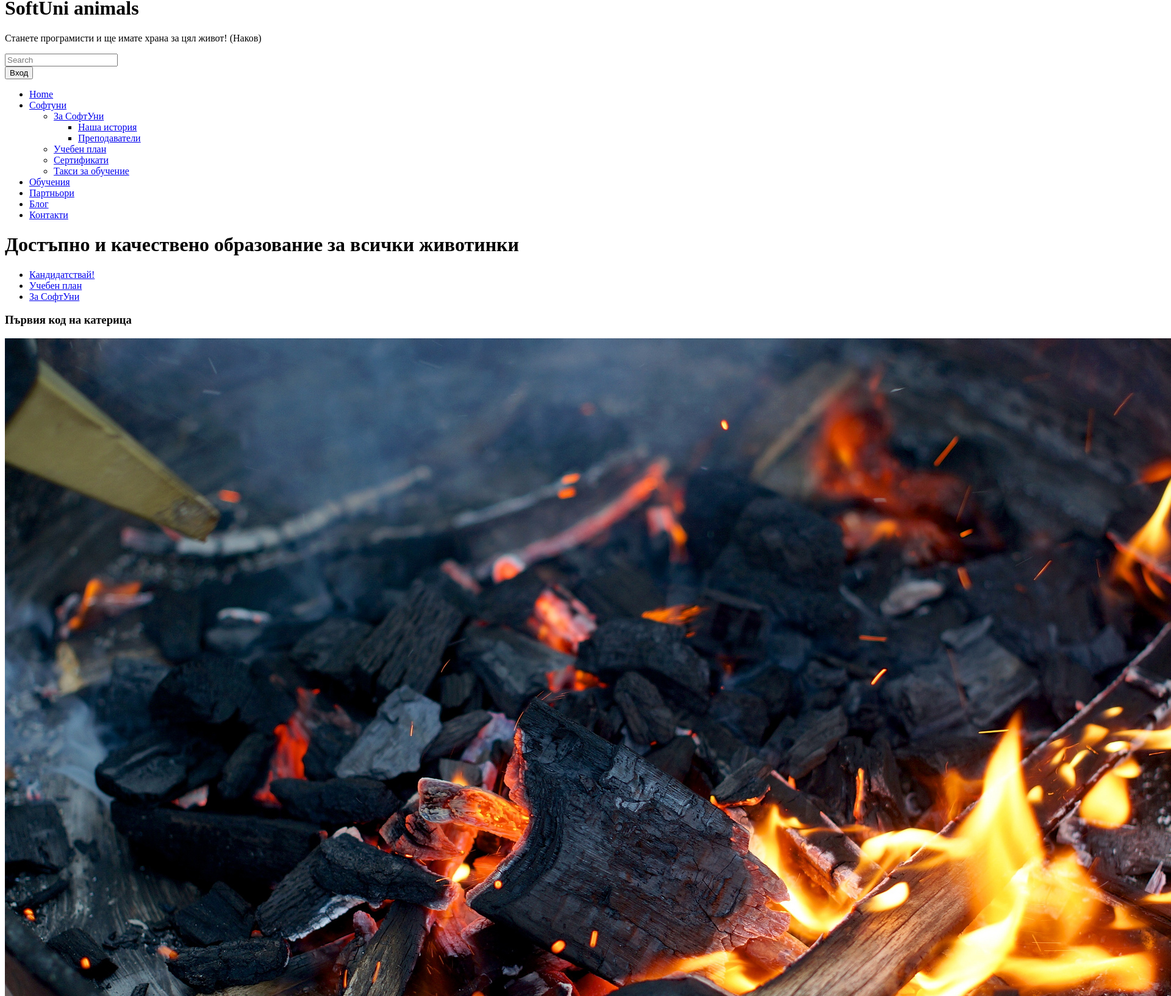
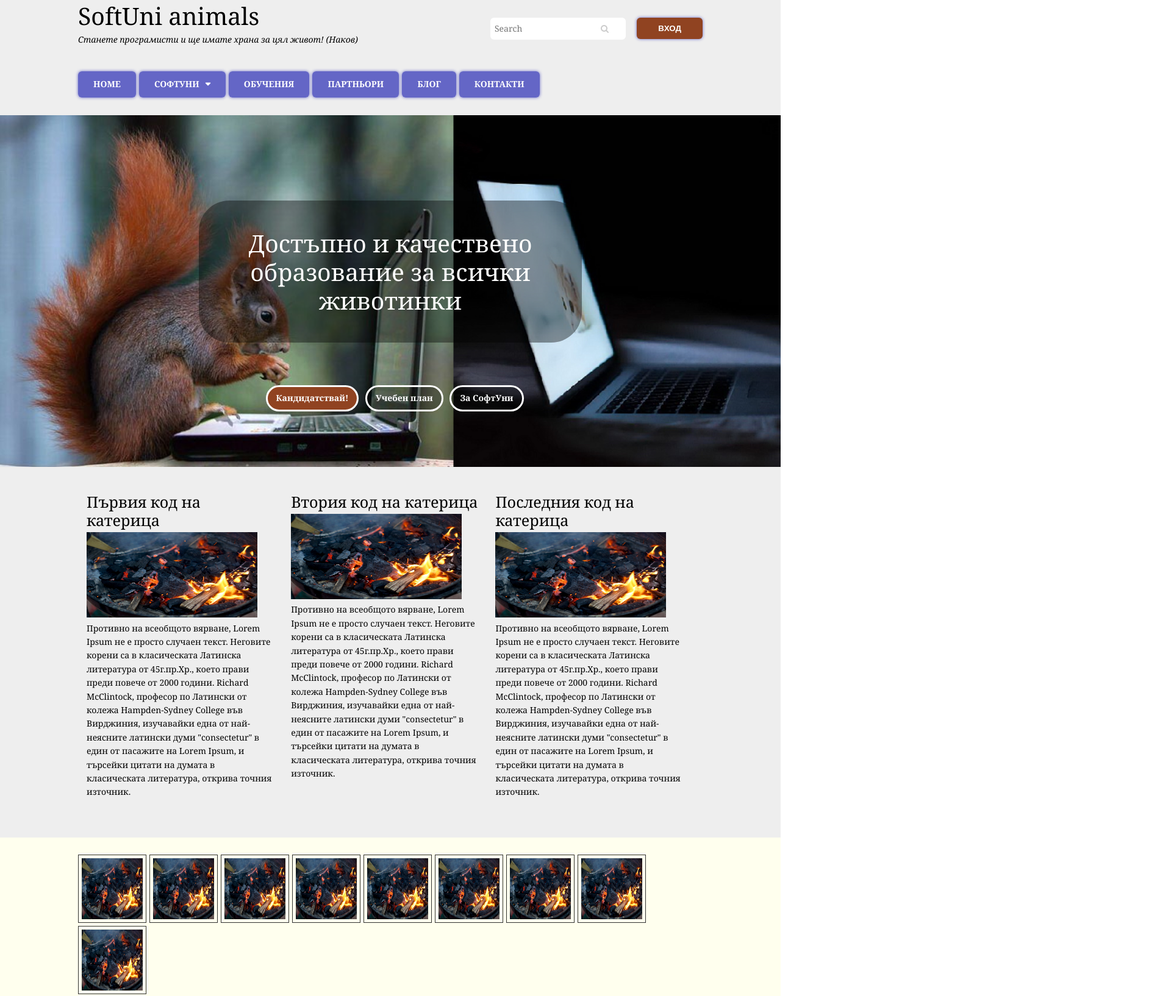
Before and after one commit to Dantooine/Dantooine-Project, a plain HTML site: page index.html in a window 1280 px wide. Shown: the part 26-1660 px from the top of the page at 61% size, 1920 px wide, since content can reach past the window. Drawn offline with Linux system fonts and the light colour scheme.

Commit message:
upload data

```diff
--- /dev/null
+++ b/About-history.html
@@ -0,0 +1,73 @@
+<!DOCTYPE html>
+<html>
+<head>
+    <meta charset="utf-8">
+    <title>Wrappers</title>
+    <link rel="stylesheet" href="css/typography.css" type="text/css" charset="utf-8">
+    <link rel="stylesheet" href="css/navigation.css" type="text/css" charset="utf-8">
+    <link rel="stylesheet" href="css/gallery.css" type="text/css" charset="utf-8">
+    <link rel="stylesheet" href="css/common.css" type="text/css" charset="utf-8">
+</head>
+<body>
+
+<div class="header">
+    <div class="wrapper">
+
+        <div class="corner">
+            <h1>SoftUni animals</h1>
+            <p>Станете програмисти  и ще имате храна за цял живот! (Наков)</p>
+
+            <div class="search">
+                <input type="search" placeholder="Search">
+            </div>
+            <button>Bход</button>
+        </div>
+        <nav>
+            <ul>
+                <li><a href="index.html">Home</a></li>
+                <li>
+                    <a href="#">Софтуни</a>
+                    <ul>
+                        <li><a href="#">За СофтУни</a>
+                            <ul>
+                                <li><a href="About-history.html">Наша история</a></li>
+                                <li><a href="#">Преподаватели</a></li>
+                            </ul>
+                        </li>
+                        <li><a href="#">Учебен план</a>
+
+                        </li>
+                        <li><a href="#">Сертификати</a></li>
+                        <li><a href="#">Такси за обучение</a></li>
+
+                    </ul>
+                </li>
+                <li><a href="#">Обучения</a></li>
+                <li><a href="#">Партньори</a></li>
+                <li><a href="#">Блог</a></li>
+                <li><a href="#">Контакти</a></li>
+
+            </ul>
+        </nav>
+    </div>
+</div>
+<div class="main">
+    <div class="wrapper">
+        <h2>Нашата история!</h2>
+        <p>Всички ме познавате нали? Аз съм Наков, готин пич, от пелени се занимавам с програмиране. </p>
+        <p>Едно от моите хобита е планинарство, обичам да програмирам навсякъде, в пещери, в борови горички, на върха на планини – това ме вдъхновява. В един такъв слънчев вдъхновяващ ден,   седях под една сладка елхичка и си писах код. Изведнъж на главата ми падна катерица, седна до мен и се втренчи в лаптопа ми. Показах й някакви готини трикове за писане на код – и тя направо се залепи за екрана, започна да натиска клавиши. Тогава ми дойде най-гениалната  идея – да създам училище за животни. Направо почувствах се Исак Нютон. </p>
+        <p>Почнахме. Първо трябваше да се създаде някаква комуникация между животни и преподавателския ми екип.  Така че, наложи се ние да научим животински език, а те да научат английски. Който не знае английски език, е неграмотен и да се връща в храсталаците (бисер)! </p>
+        <p>И  успяхме. Избрахме най-звездните си ученици сред животните, които сме обучавали.  Те станаха екипа на сегашната SoftUni Аnimals(линк).  Създадохме центрове за прием на студенти в планини, гори и главен корпус в зоологическата градина на София. Понякога приемаме и домашни животни, тях не ги бива много – мързеливи и лениви по моему без достатъчна мотивация. </p>
+        <p>Мотивацията за екипа на SoftUni Аnimals и за всичките ни животни ученици е наличието на по-добри условия за живот  - за катерицата винаги да има жълъди в хралупа, а за зайчето – пресно извадени сладки био морковчета от земята. Наков каза – станете програмисти  и ще имате храна за цял живот!(бисер)</p>
+        <p>Кандидатствай, не пропускай шанса си!</p>
+    </div>
+</div>
+
+<div class="footer">
+    <div class="wrapper">
+        <p>All rights not reserved &copy; 2022</p>
+    </div>
+</div>
+
+</body>
+</html>
--- /dev/null
+++ b/css/common.css
@@ -0,0 +1,146 @@
+@import url('https://cdnjs.cloudflare.com/ajax/libs/font-awesome/4.7.0/css/font-awesome.css');
+* { padding: 0; margin: 0; }
+
+body {
+
+}
+
+.wrapper {
+	width: 80%;
+	min-width: 400px;
+	margin: 0 auto;
+	padding: 2em 0;
+}
+
+.wrapper:after {
+	display: block;
+	content: '';
+	clear: both;
+	height: 0px;
+	overflow: hidden;
+}
+/*------------HEADER--------------------*/
+
+.header {
+	background: #EEEEEE;
+}
+.corner {
+	position: relative;
+}
+.corner button {
+	position: absolute;
+	top: 2em;
+	right: 0;
+	background: #904321;
+	padding: 10px 35px;
+	color: #ffffff;
+	font-weight: bold;
+	text-transform: uppercase;
+	border: none;
+	box-shadow: 0 0 5px #6466c6;
+	border-radius: 6px;
+}
+.corner button a {
+	color: #ffffff;
+}
+.corner button:hover{
+	background: #56210f;
+}
+.search {
+	position: absolute;
+	top: 1.9em;
+	right: 9em;
+}
+.search input {
+	padding: 5px;
+	border-radius: 6px;
+	border: 2px solid #ffffff;
+}
+.search::after{
+	font-family: FontAwesome, serif;
+	position: absolute;
+	right: 2em;
+	top: 0.5em;
+	color: #cccccc;
+	content: "\f002";
+}
+.search:hover::after {
+	content: '';
+}
+
+/*--------------featured------------*/
+
+.featured {
+	background: url('../img/Untitled.png')  no-repeat;
+	background-size: cover;
+}
+.featured .wrapper {
+	padding: 5em;
+}
+.featured .title-wrap {
+	padding: 0.5em;
+	width: 60%;
+	margin: 5em auto;
+	color: #FFF;
+	border-radius: 50px;
+	background: rgba(0,0,0,0.4);
+}
+
+.featured h1 {
+	text-align: center;
+	margin: 1em 1em 1em 1em;
+	color: #FFFFFF;
+}
+
+.lead-buttons ul{
+	text-align: center;
+}
+
+.lead-buttons ul li{
+	list-style: none;
+	display: inline-block;
+	border: 3px solid #FFFFFF;
+	background: rgba(0,0,0,0.3);
+	border-radius: 25px;
+	margin-right: 0.5em;
+}
+.lead-buttons ul li:first-of-type {
+	background: #904321;
+}
+.lead-buttons ul li:first-of-type:hover {
+	background: #56210f;
+}
+.lead-buttons ul li a {
+	display: inline-block;
+	padding: 0.5em 1em;
+	color: #FFFFFF;
+	font-weight: bold;
+
+
+}
+
+/*--------Main---------*/
+.main {
+	background: #EEEEEE;
+}
+
+.main .wrapper{
+	overflow: hidden;
+}
+
+.main .blog a img {
+	width: 20em;
+	height: 10em;
+}
+
+.gallery {
+	background: #FFE;
+}
+
+.footer {
+	background: #904321;
+}
+
+/* Columns */
+
+.column { float: left;  width: 30%; margin: 1em;}
--- /dev/null
+++ b/css/gallery.css
@@ -0,0 +1,10 @@
+.gallery { }
+.gallery ul { padding: 0; margin: 0; }
+.gallery ul li { display: block; list-style: none outside; }
+
+.gallery ul { overflow: hidden; }
+.gallery ul li { float: left; margin: 0 5px 5px 0; }
+.gallery ul li a { display: block; padding: 5px; border: 1px solid #333 }
+.gallery ul li a img { display: block; width: 100px; height: 100px; background: #983455; }
+
+.gallery ul li a:hover img { width: 120px; height: 120px; }
--- /dev/null
+++ b/css/media.css
@@ -0,0 +1,6 @@
+@media screen and (max-width: 1016px){
+
+}
+@media screen and (max-width: 730px){
+
+}
--- /dev/null
+++ b/css/navigation.css
@@ -0,0 +1,43 @@
+@import url('https://cdnjs.cloudflare.com/ajax/libs/font-awesome/4.7.0/css/font-awesome.css');
+nav {
+    margin: 0 auto;
+
+}
+nav ul { margin: 0; padding: 0; }
+nav ul:after { display: block; content: ''; height: 1px; clear: both; }
+nav ul li { display: block; list-style: none outside; position: relative; }
+
+nav > ul { margin-top: 20px; }
+nav > ul ul { display: none; position: absolute; left:0; top: 100%;  }
+nav > ul > li { margin-right: 5px; }
+nav li:hover > ul { display: block; }
+
+
+nav > ul > li { float: right; }
+nav > ul > li > a { border-radius: 6px; }
+
+nav > ul > li ul { padding: 5px 0 0 0; width: 200px; }
+nav > ul > li li:first-child a { border-top-left-radius: 6px; border-top-right-radius: 6px; }
+nav > ul > li > ul > li li:nth-child(2) a { border-top-left-radius: 0; border-top-right-radius: 0; }
+nav > ul > li li:last-child a { border-bottom-left-radius: 6px; border-bottom-right-radius: 6px; }
+
+nav > ul > li > ul > li ul { left: 100%; top: 0; padding: 0 0 0 5px; }
+nav > ul > li { float: left; }
+
+nav > ul > li { box-shadow: 0 0 5px #6466c6; border-radius: 6px; }
+nav ul li a { display: block; background: #6466c6; color: #FFF; padding: 10px 25px; text-transform: uppercase; font-weight: 900;}
+
+nav ul li:hover > a { background: #1a1b4e; }
+
+nav > ul > li:nth-child(2) > a::after{
+    font-family: FontAwesome, serif;
+    margin-left: 10px;
+    /*font-size: 18px;*/
+    content: "\f0d7";
+}
+nav > ul > li > ul >li:first-child > a::after{
+    font-family: FontAwesome, serif;
+    margin-left: 10px;
+    /*font-size: 18px;*/
+    content: "\f0da";
+}
--- /dev/null
+++ b/css/typography.css
@@ -0,0 +1,47 @@
+* { margin: 0; padding: 0; }
+
+body, form, select, input, textarea { font: 14px/1.6 Georgia, serif; }
+
+h1, h2, h3, h4, h5, h6 { line-height: 1.2em; font-weight: normal; margin-bottom: 0.2em; }
+
+h1 { font-size: 2.8em; }
+h2 { font-size: 2.2em; }
+h3 { font-size: 1.8em; }
+h4 { font-size: 1.6em; }
+h5 { font-size: 1.2em; }
+h6 { font-size: 1.0em; font-weight: bold; }
+
+a { text-decoration: none; }
+
+p, ul, ol { padding-bottom: 1.5em; }
+
+p + h1, p + h2, p + h3, p + h4, p + h5, p + h6 { margin: 0.8em 0 0.2em 0; }
+h1 + p, h2 + p, h3 + p, h4 + p, h5 + p, h6 + p { }
+
+h1 + p { margin-top: -0.2em; font-style: italic; }
+
+blockquote { position: relative; padding: 1em; margin: 0 4em 0 2em; font-style: italic;	}
+blockquote:before { content: '‟'; position: absolute; top: 0.1em; left: -0.5em; font-size: 5em; line-height: 1em; color: #CCC; }
+
+ul, ol { padding-left: 1.5em; }
+
+li { list-style-position: outside; }
+
+ul li { list-style-type: disc; }
+ul li ul li { list-style-type: circle; }
+ul li ul li ul li { list-style-type: square; }
+
+ol li { list-style-type: decimal; }
+ol li ol li { list-style-type: upper-roman; }
+ol li ol li ol li { list-style-type: upper-alpha; }
+
+dl dt { padding-bottom: 0.4em; }
+dl dd { padding: 0 0 0.4em 0.908em; }
+
+table { width: 100%; table-layout: fixed; margin-bottom: 1.5em; border: 1px solid #CCC; border-spacing: 0px; border-bottom-color: #FFF; border-right-color: #FFF; }
+tbody tr:nth-child(even) td { background: rgba(255, 255, 255, .2); }
+th, td { padding: 0.2em 0.4em; border: 1px solid #CCC; border-top-color: #FFF; border-left-color: #FFF; }
+th { text-align: left; background: rgba(255, 255, 255, .6); }
+
+.alignright { text-align: right; }
+.alignleft { text-align: left; }
--- a/index.html
+++ b/index.html
@@ -20,7 +20,7 @@
                     <div class="search">
                         <input type="search" placeholder="Search">
                     </div>
-                    <button>Bход</button>
+                    <button><a href="profile.html">Bход</a></button>
                 </div>
 				<nav>
 					<ul>
```
Also changed, not shown: css/all-pages.css (added, +20 -0 lines).
